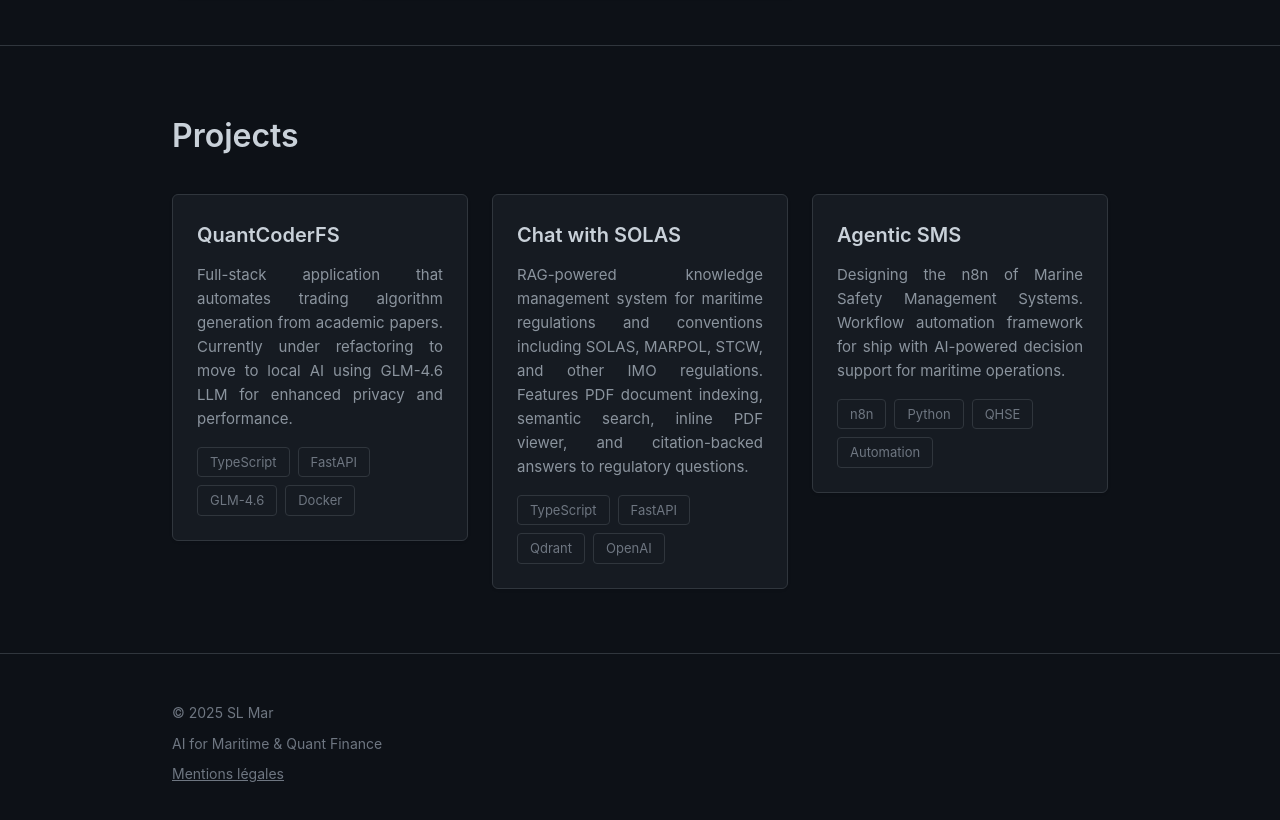
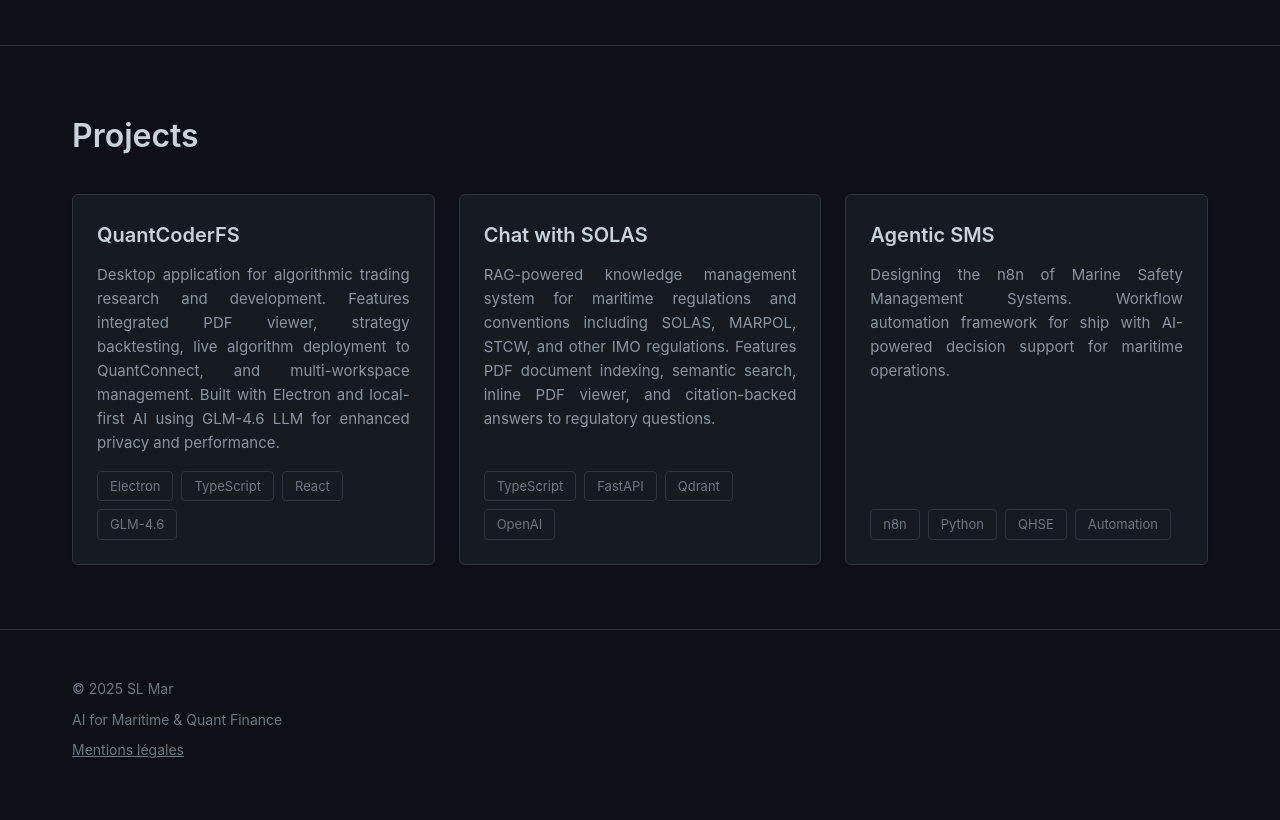
Before and after one commit to SL-Mar/SL-Mar.github.io, a plain HTML site: page index.html in a window 1280 px wide. Shown: the part 724-1544 px from the top of the page. Drawn offline with Linux system fonts and the light colour scheme.

Commit message:
Update index page: equal-height project cards, wider container (1200px), and accurate QuantCoderFS description (Electron desktop app)

```diff
--- a/index.html
+++ b/index.html
@@ -48,26 +48,26 @@
         <div class="container">
             <h2>Projects</h2>
             <div class="cards">
-                <a href="development.html" style="text-decoration: none; color: inherit;">
-                    <div class="card">
+                <a href="development.html" style="text-decoration: none; color: inherit; display: flex;">
+                    <div class="card" style="display: flex; flex-direction: column; width: 100%;">
                         <h3>QuantCoderFS</h3>
-                        <p>
-                            Full-stack application that automates trading algorithm generation from academic papers.
-                            Currently under refactoring to move to local AI using GLM-4.6 LLM for enhanced privacy
-                            and performance.
+                        <p style="flex-grow: 1;">
+                            Desktop application for algorithmic trading research and development. Features integrated PDF viewer,
+                            strategy backtesting, live algorithm deployment to QuantConnect, and multi-workspace management.
+                            Built with Electron and local-first AI using GLM-4.6 LLM for enhanced privacy and performance.
                         </p>
                         <div class="tech">
+                            <span>Electron</span>
                             <span>TypeScript</span>
-                            <span>FastAPI</span>
+                            <span>React</span>
                             <span>GLM-4.6</span>
-                            <span>Docker</span>
                         </div>
                     </div>
                 </a>
-                <a href="chat-with-solas.html" style="text-decoration: none; color: inherit;">
-                    <div class="card">
+                <a href="chat-with-solas.html" style="text-decoration: none; color: inherit; display: flex;">
+                    <div class="card" style="display: flex; flex-direction: column; width: 100%;">
                         <h3>Chat with SOLAS</h3>
-                        <p>
+                        <p style="flex-grow: 1;">
                             RAG-powered knowledge management system for maritime regulations and conventions including
                             SOLAS, MARPOL, STCW, and other IMO regulations. Features PDF document indexing, semantic
                             search, inline PDF viewer, and citation-backed answers to regulatory questions.
@@ -80,10 +80,10 @@
                         </div>
                     </div>
                 </a>
-                <a href="agentic-sms.html" style="text-decoration: none; color: inherit;">
-                    <div class="card">
+                <a href="agentic-sms.html" style="text-decoration: none; color: inherit; display: flex;">
+                    <div class="card" style="display: flex; flex-direction: column; width: 100%;">
                         <h3>Agentic SMS</h3>
-                        <p>
+                        <p style="flex-grow: 1;">
                             Designing the n8n of Marine Safety Management Systems. Workflow automation framework
                             for ship with AI-powered decision support for maritime operations.
                         </p>
--- a/styles.css
+++ b/styles.css
@@ -28,7 +28,7 @@
 }
 
 .container {
-    max-width: 1000px;
+    max-width: 1200px;
     margin: 0 auto;
     padding: 0 2rem;
 }
@@ -203,6 +203,12 @@
     grid-template-columns: repeat(3, 1fr);
     gap: 1.5rem;
     margin-top: 2rem;
+    align-items: stretch;
+}
+
+.cards > a {
+    display: flex;
+    min-height: 100%;
 }
 
 @media (max-width: 768px) {
```
